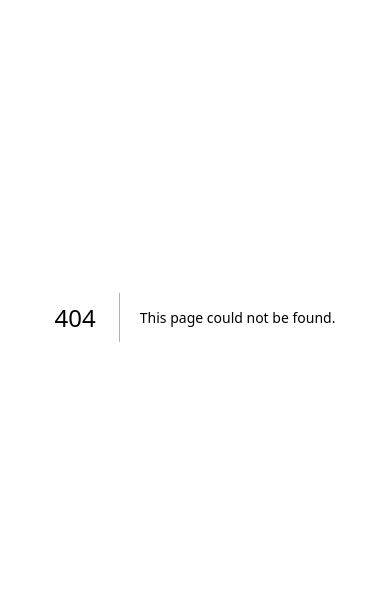
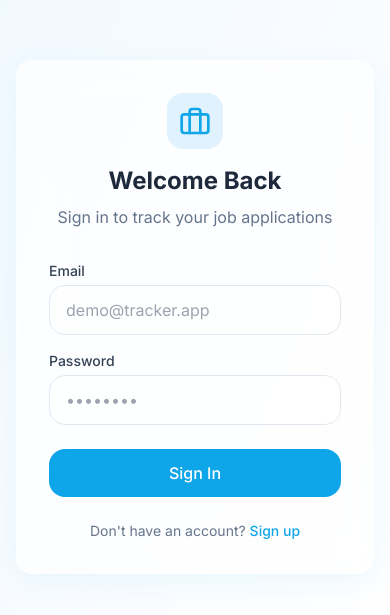
Before and after one commit to abdurrahmankhairii/Khai-Job-Tracker, a Next.js app: page /login in a window 390 px wide. Before the commit this address had no page. Shown: the part 105-720 px from the top of the page. Built offline with nearby package versions, Linux system fonts and the light colour scheme.

Commit message:
feat: build glassmorphism login page interface
Create responsive login form with error handling and submit states

```diff
--- /dev/null
+++ b/src/app/login/page.tsx
@@ -0,0 +1,84 @@
+"use client";
+
+import { useFormState, useFormStatus } from "react-dom";
+import { authenticate } from "@/actions/auth-actions";
+import Link from "next/link";
+import { Briefcase } from "lucide-react";
+
+function SubmitButton() {
+  const { pending } = useFormStatus();
+  return (
+    <button
+      type="submit"
+      className="w-full bg-sky-500 hover:bg-sky-600 text-white rounded-lg py-3 px-4 transition-colors font-medium flex justify-center items-center"
+      disabled={pending}
+    >
+      {pending ? "Signing in..." : "Sign In"}
+    </button>
+  );
+}
+
+export default function LoginPage() {
+  const [errorMessage, dispatch] = useFormState(authenticate, undefined);
+
+  return (
+    <div className="min-h-screen flex items-center justify-center p-4">
+      <div className="w-full max-w-md glass-panel p-8">
+        <div className="flex flex-col items-center mb-8">
+          <div className="bg-sky-100 p-3 rounded-2xl mb-4">
+            <Briefcase className="w-8 h-8 text-sky-500" />
+          </div>
+          <h1 className="text-2xl font-bold text-slate-800">Welcome Back</h1>
+          <p className="text-slate-500 mt-2">Sign in to track your job applications</p>
+        </div>
+
+        <form action={dispatch} className="space-y-4">
+          <div>
+            <label className="block text-sm font-medium text-slate-700 mb-1" htmlFor="email">
+              Email
+            </label>
+            <input
+              id="email"
+              type="email"
+              name="email"
+              required
+              className="w-full px-4 py-3 rounded-lg border border-slate-200 focus:outline-none focus:ring-2 focus:ring-sky-500 focus:border-transparent bg-white/50"
+              placeholder="demo@tracker.app"
+            />
+          </div>
+
+          <div>
+            <label className="block text-sm font-medium text-slate-700 mb-1" htmlFor="password">
+              Password
+            </label>
+            <input
+              id="password"
+              type="password"
+              name="password"
+              required
+              className="w-full px-4 py-3 rounded-lg border border-slate-200 focus:outline-none focus:ring-2 focus:ring-sky-500 focus:border-transparent bg-white/50"
+              placeholder="••••••••"
+            />
+          </div>
+
+          {errorMessage && (
+            <div className="text-red-500 text-sm p-3 bg-red-50 rounded-lg">
+              {errorMessage}
+            </div>
+          )}
+
+          <div className="pt-2">
+            <SubmitButton />
+          </div>
+        </form>
+
+        <p className="text-center mt-6 text-slate-500 text-sm">
+          Don't have an account?{" "}
+          <Link href="/register" className="text-sky-500 hover:underline font-medium">
+            Sign up
+          </Link>
+        </p>
+      </div>
+    </div>
+  );
+}
```
